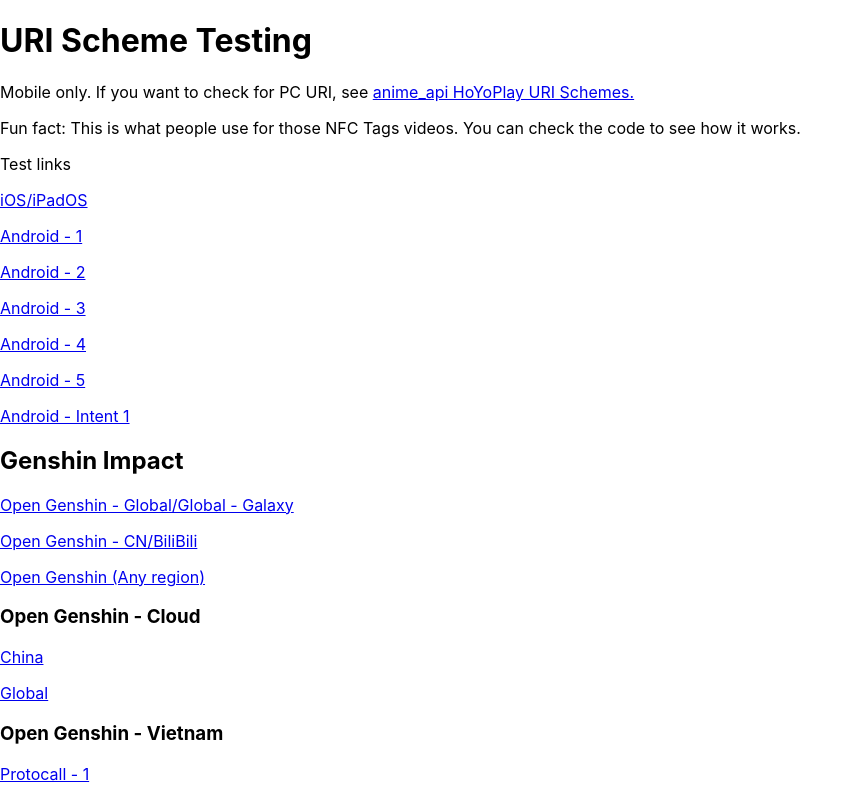
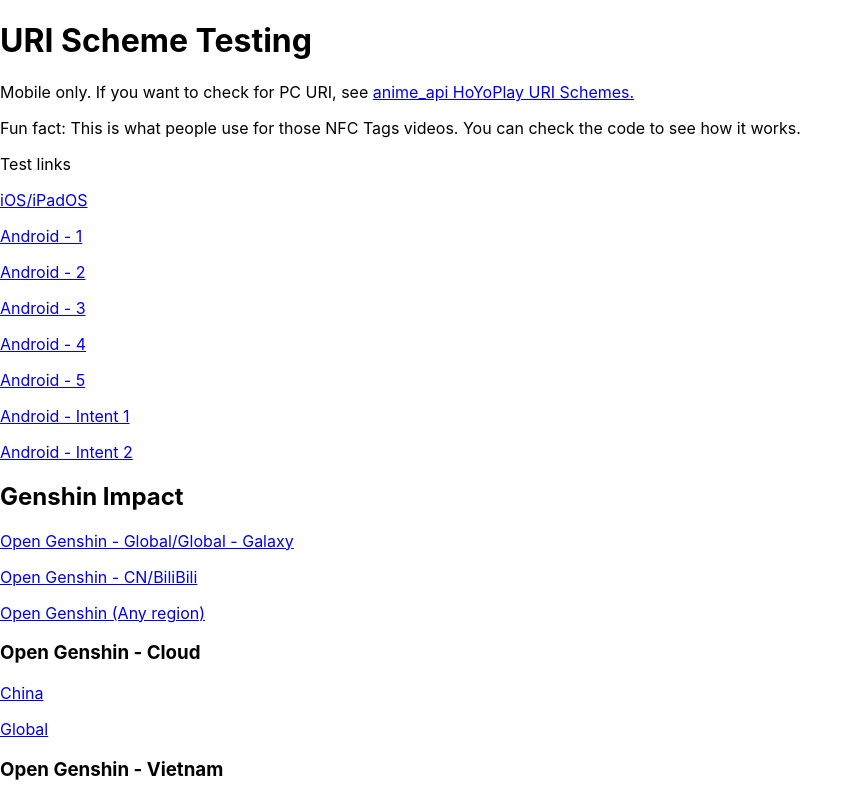
Before and after one commit to studiobutter/uri-test, a React (Create React App) app: page /#/mobile in a window 1280 px wide. Shown: the top 800 px of the page, without its empty margins (0-863 px from the left). Built offline with nearby package versions, Linux system fonts and the light colour scheme.

Commit message:
Intent Test with component

```diff
--- /dev/null
+++ b/src/component/AndroidExternalLink.js
@@ -0,0 +1,43 @@
+import React from 'react';
+
+const AndroidSystemBrowserLink = ({ href, children, className }) => {
+  const handleClick = (e) => {
+    e.preventDefault();
+
+    // For Android, we use the custom scheme 'intent://'
+    const intentUrl = `intent://${href.replace(/^https?:\/\//, '')}#Intent;scheme=https;package=com.android.chrome;end`;
+
+    // Fallback URL in case the intent scheme fails
+    const fallbackUrl = href;
+
+    try {
+      // Try to open in Android system browser first
+      window.location.href = intentUrl;
+
+      // Set a timeout to catch if the intent scheme failed
+      setTimeout(() => {
+        // Check if the page is still here (intent failed)
+        if (document.hidden !== true) {
+          // If intent failed, try the direct URL
+          window.location.href = fallbackUrl;
+        }
+      }, 500);
+    } catch (e) {
+      // If anything fails, fall back to regular URL
+      window.location.href = fallbackUrl;
+    }
+  };
+
+  return (
+    <a
+      href={href}
+      onClick={handleClick}
+      className={className}
+      rel="noopener noreferrer"
+    >
+      {children}
+    </a>
+  );
+};
+
+export default AndroidSystemBrowserLink;
--- a/src/pages/mobile.js
+++ b/src/pages/mobile.js
@@ -1,4 +1,6 @@
 import React from 'react';
+
+import AndroidSystemBrowserLink from '../component/AndroidExternalLink';
 
 const testUrl = 'https://example.com';
 
@@ -28,6 +30,11 @@
       <a href="external:https://example.com" onclick="window.open(this.href, '_system')" rel="noopener noreferrer">Android - 5</a>
       <p></p>
       <a href="intent://example.com#Intent;scheme=https;package=com.android.chrome;end;" onclick="window.open(this.href, '_system')" rel="noopener noreferrer">Android - Intent 1</a>
+      <p>
+        <AndroidSystemBrowserLink href={testUrl} className="AndroidSystemBrowserLink">
+          Android - Intent 2
+        </AndroidSystemBrowserLink>
+      </p>
       <p></p>
       <h2>Genshin Impact</h2>
       <a href="genshin://">Open Genshin - Global/Global - Galaxy</a>
```
